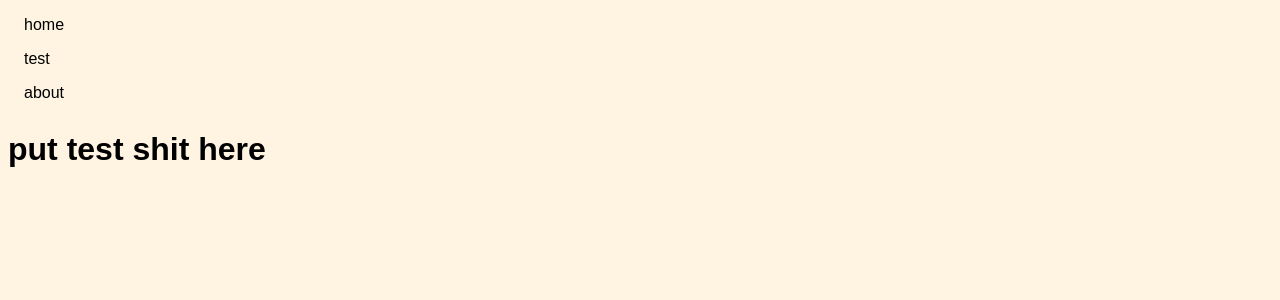
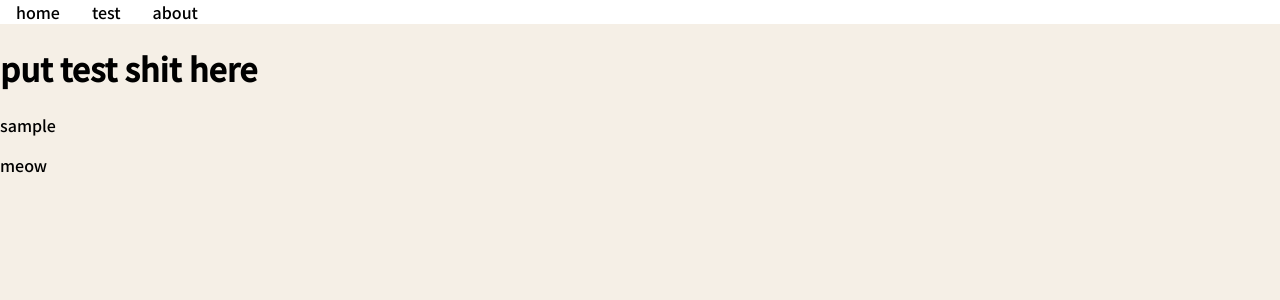
Before and after one commit to sergeantcatt/neko-planner, a React app in the folder neko/: page /test in a window 1280 px wide. Shown: the top 300 px of the page. Built offline with nearby package versions, Linux system fonts and the light colour scheme.

Commit message:
task setup
task setup

```diff
--- a/neko/public/index.html
+++ b/neko/public/index.html
@@ -6,7 +6,7 @@
     <meta name="viewport" content="width=device-width, initial-scale=1.0">
     <title>neko</title>
 </head>
-<body>
+<body style="margin: 0px; padding: 0px;">
     <div id="root"></div>
 </body>
 </html>
--- a/neko/src/NavBar.jsx
+++ b/neko/src/NavBar.jsx
@@ -5,7 +5,7 @@ import './styles/NavBar.css';
 
 const NavBar = () => {
     return (
-        <nav>
+        <nav id = "nav">
             <ul>
                 <li>
              <NavLink to="/">home</NavLink>
--- /dev/null
+++ b/neko/src/components/Task.jsx
@@ -0,0 +1,24 @@
+/*
+    Test component for tasks.
+*/
+
+import React from 'react';
+import {useEffect, useState} from 'react';
+
+const Task = ({task}) => {
+
+
+    // useEffect(() => {
+
+    // }, []);
+
+    return(
+        <>
+            <p>{task.name}</p>
+        </>
+    )
+}
+
+
+
+export default Task
--- /dev/null
+++ b/neko/src/components/Tasklist.jsx
@@ -0,0 +1,57 @@
+/*
+    Test component for tasklist of user.
+*/
+
+import React from 'react';
+import {useState, useEffect} from 'react';
+import Task from './Task';
+
+
+const Tasklist = () => {
+
+    const [tasks, setTasks] = useState([
+        {
+            name: "sample",
+            isComplete: false
+        }
+    ]);
+
+    const addTask = name => {
+        const newTasks = [...tasks, { name }];
+        setTasks(newTasks);
+    };
+
+    const markTask = index => {
+        const newTasks = [...tasks];
+        newTasks[index].isComplete = true;
+        setTasks(newTasks);
+      };
+
+      const removeTask = index => {
+        const newTasks = [...tasks];
+        newTasks.splice(index, 1);
+        setTasks(newTasks);
+      };
+
+      useEffect(() => {
+        addTask("meow");
+      }, [])
+
+
+    return(
+        <>
+            {tasks.map((task, index) => (
+                <Task
+                    task={task}
+                />
+            ))}
+
+            {/* <button onClick={addTask("rawr")}>
+            </button> */}
+        </>
+    )
+}
+
+
+
+export default Tasklist
--- a/neko/src/pages/Home.jsx
+++ b/neko/src/pages/Home.jsx
@@ -3,9 +3,11 @@ import React from 'react';
 const Home = () => {
     return(
         <>
-            <h1>silly time :)</h1>
+            <h1>neko</h1>
         </>
     )
 }
 
+
+
 export default Home
--- a/neko/src/pages/Test.jsx
+++ b/neko/src/pages/Test.jsx
@@ -1,9 +1,11 @@
 import React from 'react'
+import Tasklist from '../components/Tasklist';
 
 const Test= () => {
    return (
     <>
         <h1>put test shit here</h1>
+        <Tasklist></Tasklist>
     </>
    )
 }
--- a/neko/src/styles/NavBar.css
+++ b/neko/src/styles/NavBar.css
@@ -1,14 +1,24 @@
 /* NavBar styling */
 
 /* Formatting the list of links in nav bar */
+
+#nav {
+    display:flex;
+    background-color:white;
+    margin:0;
+    padding:0;
+}
+
 ul {
     list-style-type: none;
     margin: 0;
     padding: 0;
+    color:white;
+    display:flex;
+
 }
 
 li a {
-    display: block;
     color: #000;
     padding: 8px 16px;
     text-decoration: none;
--- a/neko/src/styles/base.css
+++ b/neko/src/styles/base.css
@@ -1,4 +1,6 @@
+@import url('https://fonts.googleapis.com/css2?family=Noto+Sans+JP:wght@500&display=swap');
+
 body {
-    background-color: #FFF3E2;
-    font-family: sans-serif;
+    background-color: #F5EFE6;
+    font-family: 'Noto Sans JP', sans-serif;;
 }
```
Also changed, not shown: neko/src/components/FormTasklist.jsx (added, +22 -0 lines), neko/src/styles/universal_styles.txt.
